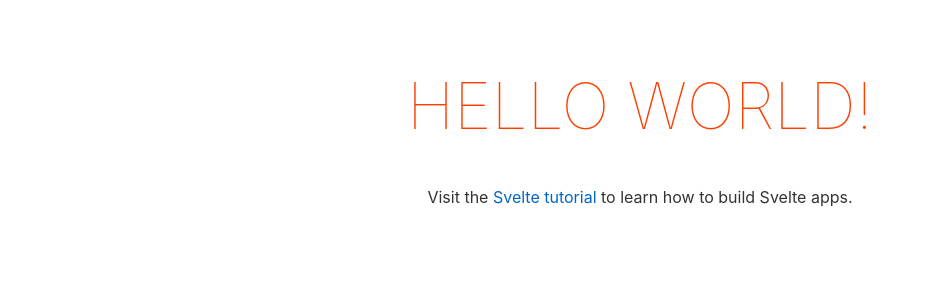
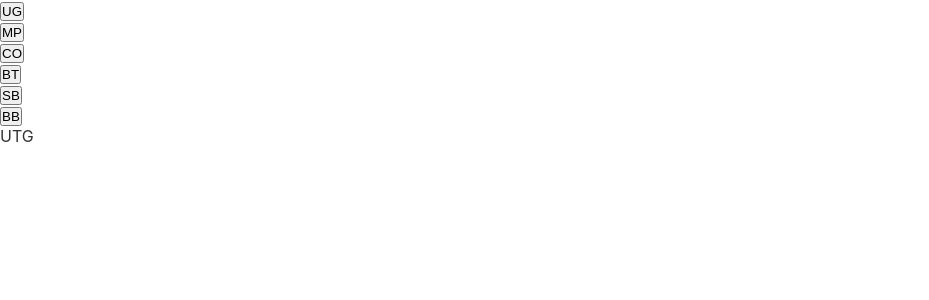
Before and after one commit to TDAK1509/poker-preflop-bible, a Svelte app: page / in a window 1280 px wide. Shown: the top 300 px of the page, without its empty margins (0-929 px from the left). Built offline with nearby package versions, Linux system fonts and the light colour scheme.

Commit message:
Init tabs to show position content

```diff
--- a/public/global.css
+++ b/public/global.css
@@ -1,63 +1,27 @@
-html, body {
-	position: relative;
-	width: 100%;
-	height: 100%;
+* {
+  margin: 0;
+  padding: 0;
+  box-sizing: border-box;
+}
+
+html,
+body {
+  position: relative;
+  width: 100%;
+  height: 100%;
 }
 
 body {
-	color: #333;
-	margin: 0;
-	padding: 8px;
-	box-sizing: border-box;
-	font-family: -apple-system, BlinkMacSystemFont, "Segoe UI", Roboto, Oxygen-Sans, Ubuntu, Cantarell, "Helvetica Neue", sans-serif;
-}
-
-a {
-	color: rgb(0,100,200);
-	text-decoration: none;
-}
-
-a:hover {
-	text-decoration: underline;
-}
-
-a:visited {
-	color: rgb(0,80,160);
-}
-
-label {
-	display: block;
-}
-
-input, button, select, textarea {
-	font-family: inherit;
-	font-size: inherit;
-	-webkit-padding: 0.4em 0;
-	padding: 0.4em;
-	margin: 0 0 0.5em 0;
-	box-sizing: border-box;
-	border: 1px solid #ccc;
-	border-radius: 2px;
-}
-
-input:disabled {
-	color: #ccc;
+  color: #333;
+  font-family: -apple-system, BlinkMacSystemFont, "Segoe UI", Roboto,
+    Oxygen-Sans, Ubuntu, Cantarell, "Helvetica Neue", sans-serif;
 }
 
 button {
-	color: #333;
-	background-color: #f4f4f4;
-	outline: none;
+  cursor: pointer;
 }
 
-button:disabled {
-	color: #999;
+ul,
+li {
+  list-style-type: none;
 }
-
-button:not(:disabled):active {
-	background-color: #ddd;
-}
-
-button:focus {
-	border-color: #666;
-}
--- a/src/App.svelte
+++ b/src/App.svelte
@@ -1,33 +1,79 @@
 <script lang="ts">
-  export let name: string;
+  enum Tab {
+    UG,
+    MP,
+    CO,
+    BT,
+    SB,
+    BB,
+  }
+
+  let activeTab: Tab = Tab.UG;
+
+  function changeTab(tab: Tab) {
+    activeTab = tab;
+  }
 </script>
 
 <main>
-  <h1>Hello {name}!</h1>
-  <p>
-    Visit the <a href="https://svelte.dev/tutorial">Svelte tutorial</a> to learn
-    how to build Svelte apps.
-  </p>
+  <ul>
+    <li>
+      <button
+        on:click={() => {
+          changeTab(Tab.UG);
+        }}>UG</button
+      >
+    </li>
+    <li>
+      <button
+        on:click={() => {
+          changeTab(Tab.MP);
+        }}>MP</button
+      >
+    </li>
+    <li>
+      <button
+        on:click={() => {
+          changeTab(Tab.CO);
+        }}>CO</button
+      >
+    </li>
+    <li>
+      <button
+        on:click={() => {
+          changeTab(Tab.BT);
+        }}>BT</button
+      >
+    </li>
+    <li>
+      <button
+        on:click={() => {
+          changeTab(Tab.SB);
+        }}>SB</button
+      >
+    </li>
+    <li>
+      <button
+        on:click={() => {
+          changeTab(Tab.BB);
+        }}>BB</button
+      >
+    </li>
+  </ul>
+  {#if activeTab === Tab.UG}
+    <p>UTG</p>
+  {:else if activeTab === Tab.MP}
+    <p>MP</p>
+  {:else if activeTab === Tab.CO}
+    <p>CO</p>
+  {:else if activeTab === Tab.BT}
+    <p>BTN</p>
+  {:else if activeTab === Tab.SB}
+    <p>SB</p>
+  {:else}
+    <p>BB</p>
+  {/if}
 </main>
 
 <style>
-  main {
-    text-align: center;
-    padding: 1em;
-    max-width: 240px;
-    margin: 0 auto;
-  }
-
-  h1 {
-    color: #ff3e00;
-    text-transform: uppercase;
-    font-size: 4em;
-    font-weight: 100;
-  }
-
-  @media (min-width: 640px) {
-    main {
-      max-width: none;
-    }
-  }
 </style>
```
